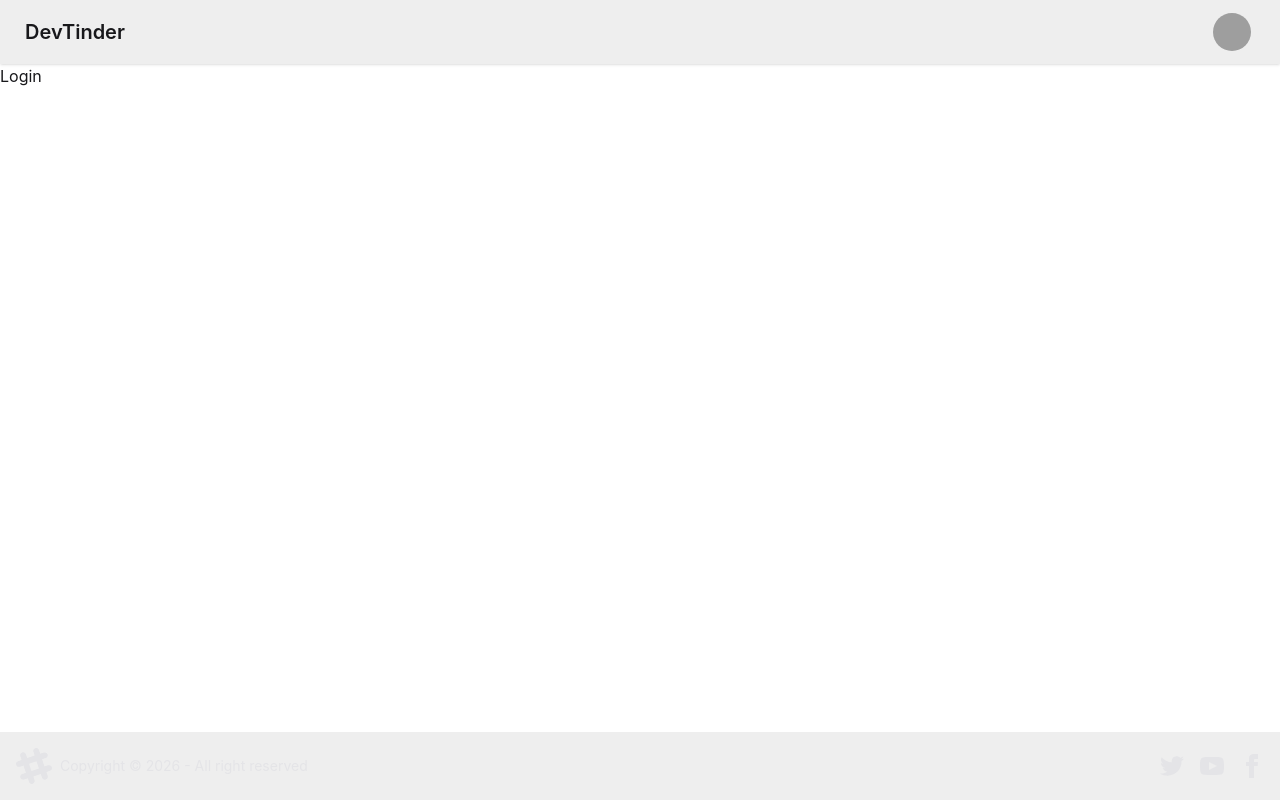
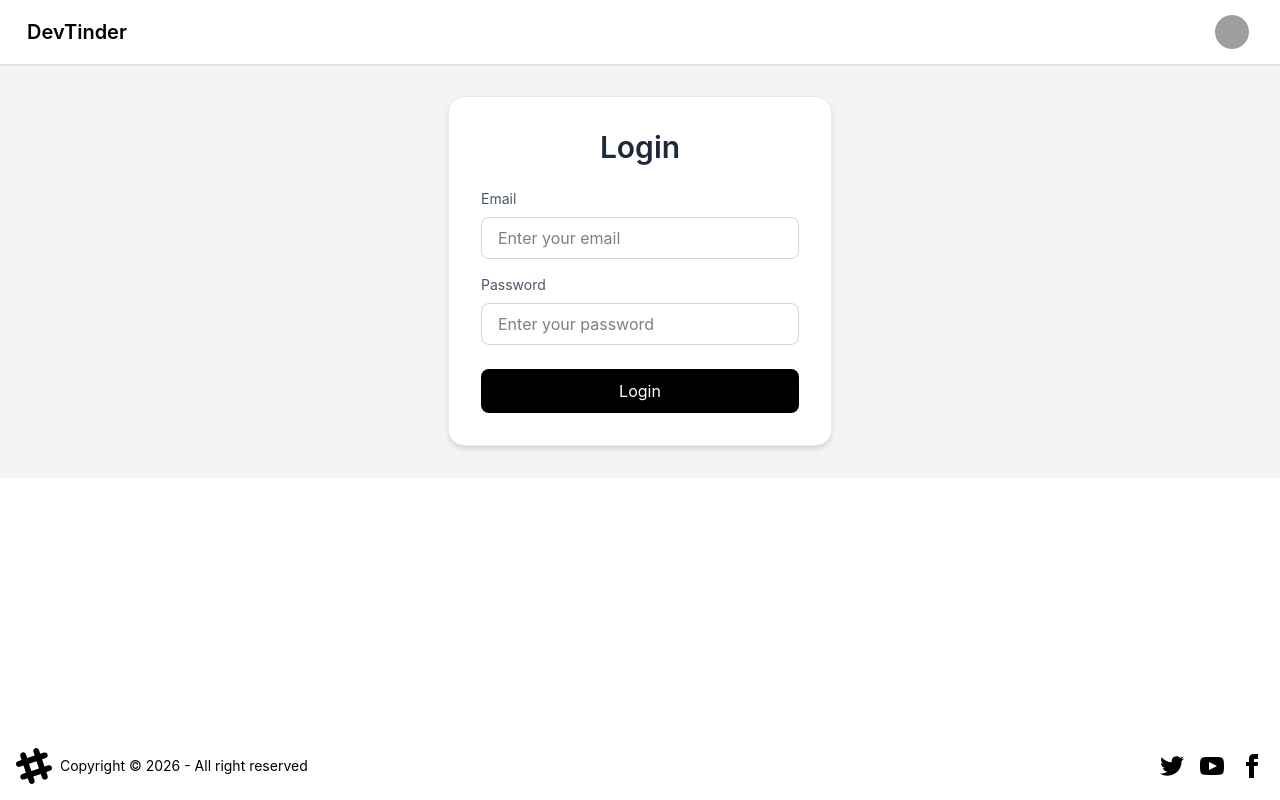
Before and after one commit to umair-khan099/Dev-Tinder, a React (Vite) app in the folder Client/: page /login in a window 1280 px wide. Built offline with nearby package versions, Linux system fonts and the light colour scheme; grey boxes are pictures that could not be loaded.

Commit message:
feat: update Login component with form handling and styling; add axios dependency

```diff
--- a/Client/package.json
+++ b/Client/package.json
@@ -11,6 +11,7 @@
   },
   "dependencies": {
     "@tailwindcss/vite": "^4.3.0",
+    "axios": "^1.16.0",
     "react": "^19.2.5",
     "react-dom": "^19.2.5",
     "react-router": "^7.15.0",
--- a/Client/src/index.css
+++ b/Client/src/index.css
@@ -1,2 +1,4 @@
 @import "tailwindcss";
-@plugin "daisyui";
+@plugin "daisyui" {
+  themes: false;
+}
--- a/Client/src/pages/Login.jsx
+++ b/Client/src/pages/Login.jsx
@@ -1,9 +1,49 @@
-import React from "react";
+import React, { useState } from "react";
 
 const Login = () => {
+  const [email, setEmail] = useState("");
+  const [password, setPassword] = useState("");
+
+  const handleLogin = async () =>{
+    const data = axios.post()
+  }
+
+
   return (
-    <div>
-      <h1>Login</h1>
+    <div className="py-8 flex items-center justify-center bg-gray-100 px-4 ">
+      <form className="w-full max-w-sm bg-white shadow-md rounded-2xl p-8 border border-gray-200">
+        <h1 className="text-3xl font-semibold text-center text-gray-800 mb-6">
+          Login
+        </h1>
+
+        <div className="flex flex-col mb-4">
+          <label className="text-sm text-gray-600 mb-2">Email</label>
+
+          <input
+            value={email}
+            type="email"
+            placeholder="Enter your email"
+            className="border border-gray-300 rounded-lg px-4 py-2 outline-none focus:ring-2 focus:ring-gray-400"
+            onChange={(e) => setEmail(e.target.value)}
+          />
+        </div>
+
+        <div className="flex flex-col mb-6">
+          <label className="text-sm text-gray-600 mb-2">Password</label>
+
+          <input
+            value={password}
+            type="password"
+            placeholder="Enter your password"
+            className="border border-gray-300 rounded-lg px-4 py-2 outline-none focus:ring-2 focus:ring-gray-400"
+            onChange={(e) => setPassword(e.target.value)}
+          />
+        </div>
+
+        <button className="w-full bg-black text-white py-2.5 rounded-lg hover:opacity-90 transition duration-200">
+          Login
+        </button>
+      </form>
     </div>
   );
 };
```
Also changed, not shown: 1 other file (tests, documents, lock files or other folders).
